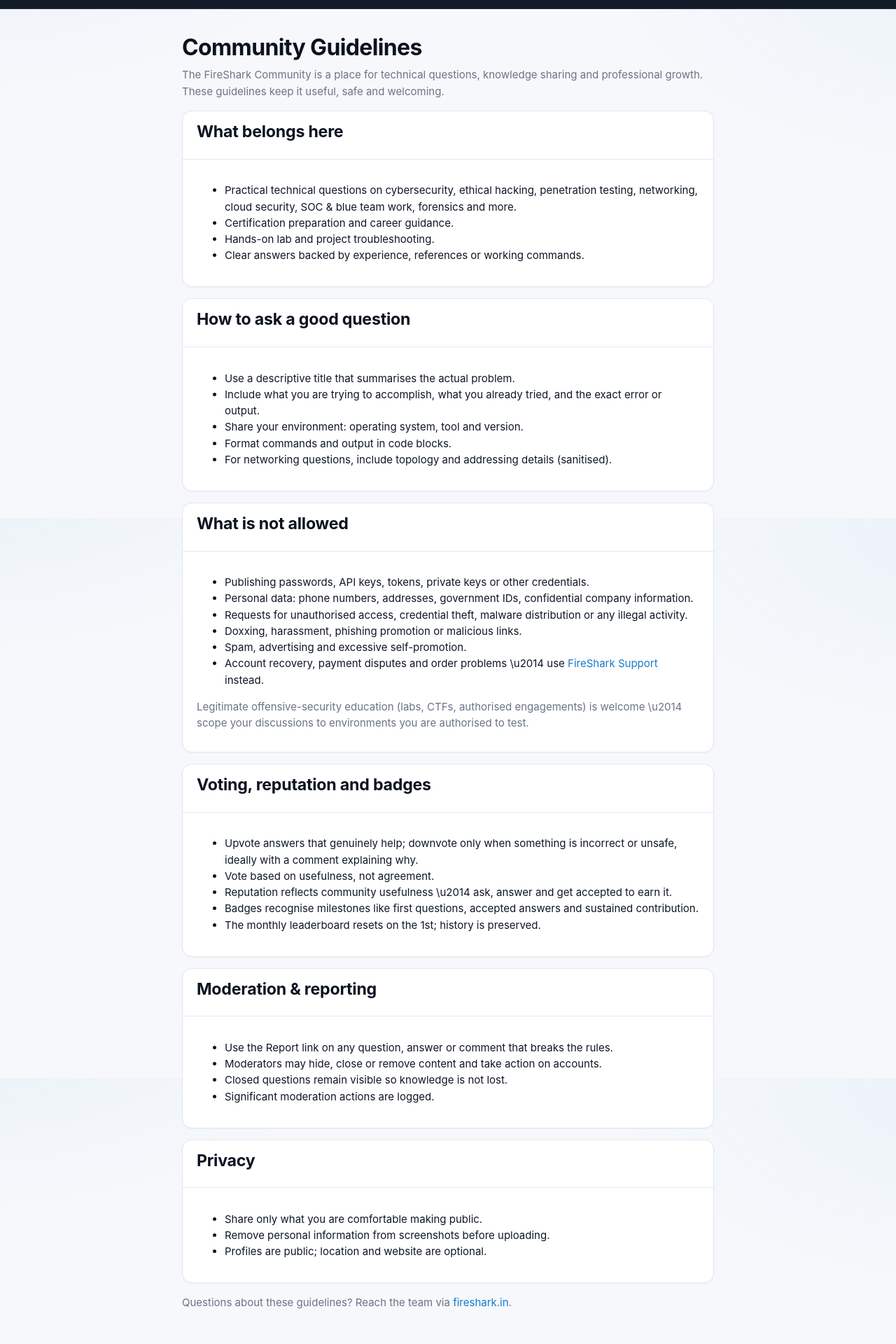
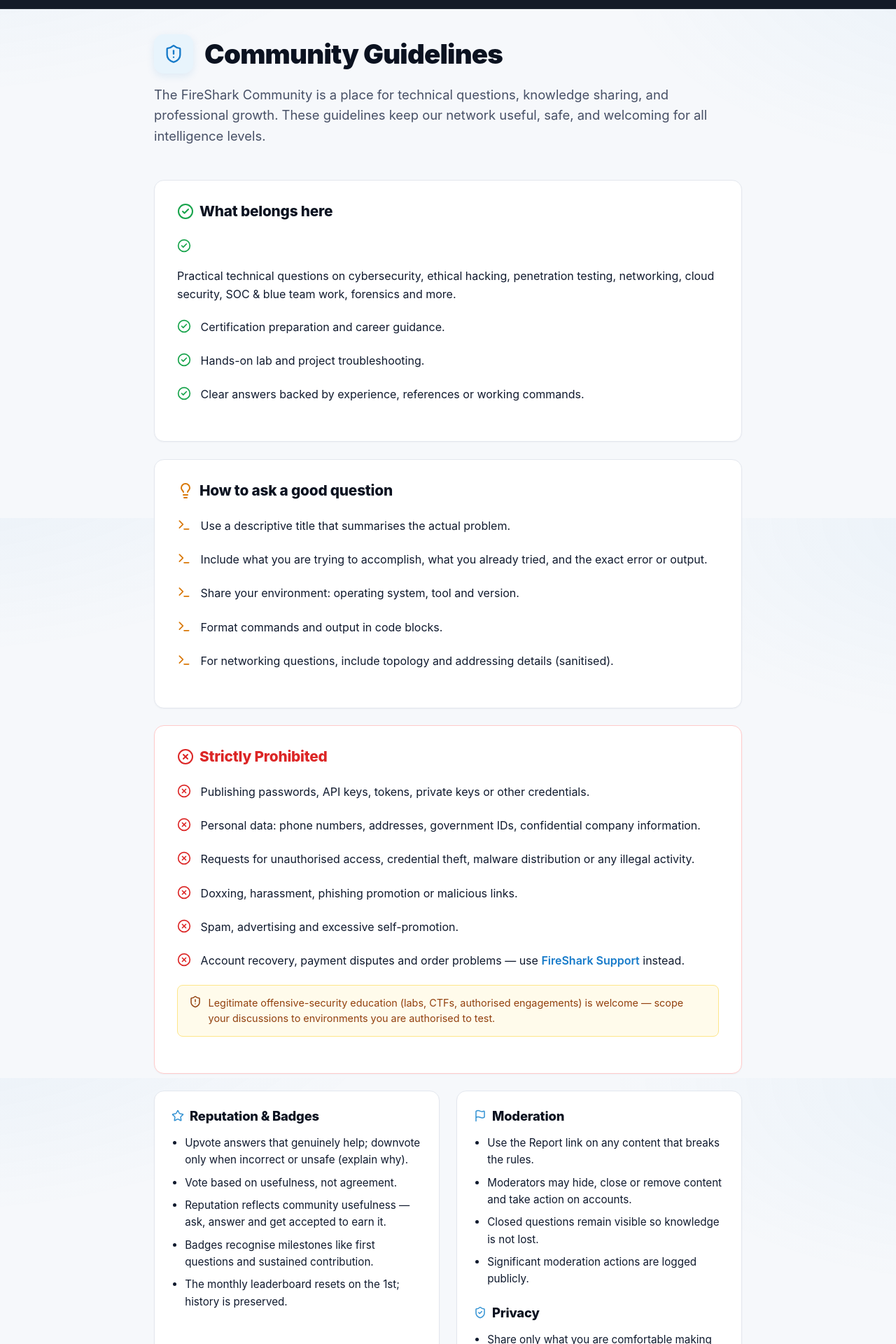
Before and after one commit to singhtanishq/FiresharkCommunity, a React (Vite) app in the folder frontend/: page /community-guidelines in a window 1280 px wide. Shown: the part 60-1980 px from the top of the page at 70% size. Built offline with nearby package versions, Linux system fonts and the light colour scheme; no server answers.

Commit message:
Update Static.tsx

```diff
--- a/frontend/src/pages/Static.tsx
+++ b/frontend/src/pages/Static.tsx
@@ -1,147 +1,255 @@
 import { Link } from 'react-router-dom'
-import { Fish } from 'lucide-react'
+import {
+  Fish, ShieldAlert, CheckCircle2, XCircle,
+  Lightbulb, Star, Flag, ShieldCheck, Zap,
+  Globe, Users, ArrowRight, SearchX, Terminal
+} from 'lucide-react'
+
+// --- Helper component for premium list items ---
+function RuleItem({ icon, text, type = 'default' }: { icon: React.ReactNode, text: React.ReactNode, type?: 'success' | 'danger' | 'info' | 'default' }) {
+  const color =
+    type === 'success' ? 'var(--success)' :
+    type === 'danger' ? 'var(--danger)' :
+    type === 'info' ? '#d97706' : 'var(--brand-blue-500)';
+
+  return (
+    <div className="row" style={{ alignItems: 'flex-start', gap: '0.85rem', marginBottom: '1.25rem' }}>
+      <div style={{ color, flexShrink: 0, marginTop: '2px' }}>{icon}</div>
+      <div style={{ lineHeight: 1.65, color: 'var(--ink-800)', fontSize: '1rem' }}>{text}</div>
+    </div>
+  )
+}
+
+// =====================================================================
+// COMMUNITY GUIDELINES
+// =====================================================================
 
 export function CommunityGuidelines() {
   return (
-    <div className="app-main--narrow" style={{ margin: '0 auto', maxWidth: 760 }}>
-      <h1>Community Guidelines</h1>
-      <p className="muted mb-2">
-        The FireShark Community is a place for technical questions, knowledge sharing and professional growth.
-        These guidelines keep it useful, safe and welcoming.
+    <div className="app-main--narrow" style={{ margin: '0 auto', maxWidth: 840, paddingBottom: '4rem', animation: 'fade-in var(--dur-slow) var(--ease)' }}>
+
+      {/* Premium Header */}
+      <div style={{ marginBottom: '3rem', animation: 'modal-rise var(--dur-slow) var(--ease) 0.05s both' }}>
+        <div className="row" style={{ gap: '1rem', marginBottom: '1rem' }}>
+          <div style={{ width: '56px', height: '56px', borderRadius: 'var(--radius-lg)', background: 'var(--brand-blue-50)', color: 'var(--brand-blue-600)', display: 'grid', placeItems: 'center', boxShadow: '0 4px 12px rgba(22, 122, 201, 0.1)' }}>
+            <ShieldAlert size={28} strokeWidth={2} />
+          </div>
+          <h1 style={{ fontSize: '2.4rem', fontWeight: 900, margin: 0, letterSpacing: '-0.02em', color: 'var(--ink-900)' }}>
+            Community Guidelines
+          </h1>
+        </div>
+        <p style={{ fontSize: '1.15rem', color: 'var(--text-2)', lineHeight: 1.6, margin: 0 }}>
+          The FireShark Community is a place for technical questions, knowledge sharing, and professional growth.
+          These guidelines keep our network useful, safe, and welcoming for all intelligence levels.
         </p>
+      </div>
 
-      <section className="panel mb-2">
-        <div className="panel__header"><h2>What belongs here</h2></div>
-        <div className="panel__body">
-          <ul>
-            <li>Practical technical questions on cybersecurity, ethical hacking, penetration testing, networking, cloud security, SOC & blue team work, forensics and more.</li>
-            <li>Certification preparation and career guidance.</li>
-            <li>Hands-on lab and project troubleshooting.</li>
-            <li>Clear answers backed by experience, references or working commands.</li>
-          </ul>
+      <div style={{ display: 'flex', flexDirection: 'column', gap: '1.5rem' }}>
+        <section className="panel" style={{ padding: '2rem', animation: 'modal-rise var(--dur-slow) var(--ease) 0.1s both' }}>
+          <h2 style={{ fontSize: '1.3rem', fontWeight: 800, marginBottom: '1.5rem', display: 'flex', alignItems: 'center', gap: '0.5rem' }}>
+            <CheckCircle2 color="var(--success)" /> What belongs here
+          </h2>
+          <div>
+            <RuleItem type="success" icon={<CheckCircle2 size={20} />} text="Practical technical questions on cybersecurity, ethical hacking, penetration testing, networking, cloud security, SOC & blue team work, forensics and more." />
+            <RuleItem type="success" icon={<CheckCircle2 size={20} />} text="Certification preparation and career guidance." />
+            <RuleItem type="success" icon={<CheckCircle2 size={20} />} text="Hands-on lab and project troubleshooting." />
+            <RuleItem type="success" icon={<CheckCircle2 size={20} />} text="Clear answers backed by experience, references or working commands." />
           </div>
         </section>
 
-      <section className="panel mb-2">
-        <div className="panel__header"><h2>How to ask a good question</h2></div>
-        <div className="panel__body">
-          <ul>
-            <li>Use a descriptive title that summarises the actual problem.</li>
-            <li>Include what you are trying to accomplish, what you already tried, and the exact error or output.</li>
-            <li>Share your environment: operating system, tool and version.</li>
-            <li>Format commands and output in code blocks.</li>
-            <li>For networking questions, include topology and addressing details (sanitised).</li>
-          </ul>
+        <section className="panel" style={{ padding: '2rem', animation: 'modal-rise var(--dur-slow) var(--ease) 0.15s both' }}>
+          <h2 style={{ fontSize: '1.3rem', fontWeight: 800, marginBottom: '1.5rem', display: 'flex', alignItems: 'center', gap: '0.5rem' }}>
+            <Lightbulb color="#d97706" /> How to ask a good question
+          </h2>
+          <div>
+            <RuleItem type="info" icon={<Terminal size={20} />} text="Use a descriptive title that summarises the actual problem." />
+            <RuleItem type="info" icon={<Terminal size={20} />} text="Include what you are trying to accomplish, what you already tried, and the exact error or output." />
+            <RuleItem type="info" icon={<Terminal size={20} />} text="Share your environment: operating system, tool and version." />
+            <RuleItem type="info" icon={<Terminal size={20} />} text="Format commands and output in code blocks." />
+            <RuleItem type="info" icon={<Terminal size={20} />} text="For networking questions, include topology and addressing details (sanitised)." />
           </div>
         </section>
 
-      <section className="panel mb-2">
-        <div className="panel__header"><h2>What is not allowed</h2></div>
-        <div className="panel__body">
-          <ul>
-            <li>Publishing passwords, API keys, tokens, private keys or other credentials.</li>
-            <li>Personal data: phone numbers, addresses, government IDs, confidential company information.</li>
-            <li>Requests for unauthorised access, credential theft, malware distribution or any illegal activity.</li>
-            <li>Doxxing, harassment, phishing promotion or malicious links.</li>
-            <li>Spam, advertising and excessive self-promotion.</li>
-            <li>Account recovery, payment disputes and order problems \u2014 use <a href="https://fireshark.in/" target="_blank" rel="noopener noreferrer">FireShark Support</a> instead.</li>
-          </ul>
-          <p className="muted">
-            Legitimate offensive-security education (labs, CTFs, authorised engagements) is welcome \u2014 scope your
-            discussions to environments you are authorised to test.
-          </p>
+        <section className="panel" style={{ padding: '2rem', border: '1px solid #fecaca', animation: 'modal-rise var(--dur-slow) var(--ease) 0.2s both' }}>
+          <h2 style={{ fontSize: '1.3rem', fontWeight: 800, marginBottom: '1.5rem', display: 'flex', alignItems: 'center', gap: '0.5rem', color: 'var(--danger)' }}>
+            <XCircle /> Strictly Prohibited
+          </h2>
+          <div>
+            <RuleItem type="danger" icon={<XCircle size={20} />} text="Publishing passwords, API keys, tokens, private keys or other credentials." />
+            <RuleItem type="danger" icon={<XCircle size={20} />} text="Personal data: phone numbers, addresses, government IDs, confidential company information." />
+            <RuleItem type="danger" icon={<XCircle size={20} />} text="Requests for unauthorised access, credential theft, malware distribution or any illegal activity." />
+            <RuleItem type="danger" icon={<XCircle size={20} />} text="Doxxing, harassment, phishing promotion or malicious links." />
+            <RuleItem type="danger" icon={<XCircle size={20} />} text="Spam, advertising and excessive self-promotion." />
+            <RuleItem type="danger" icon={<XCircle size={20} />} text={<>Account recovery, payment disputes and order problems — use <a href="https://fireshark.in/" target="_blank" rel="noopener noreferrer" style={{ fontWeight: 600 }}>FireShark Support</a> instead.</>} />
+          </div>
+          <div className="banner banner--warn mt-2">
+            <ShieldAlert size={18} style={{ flexShrink: 0 }} />
+            <span style={{ fontSize: '0.9rem' }}>Legitimate offensive-security education (labs, CTFs, authorised engagements) is welcome — scope your discussions to environments you are authorised to test.</span>
           </div>
         </section>
 
-      <section className="panel mb-2">
-        <div className="panel__header"><h2>Voting, reputation and badges</h2></div>
-        <div className="panel__body">
-          <ul>
-            <li>Upvote answers that genuinely help; downvote only when something is incorrect or unsafe, ideally with a comment explaining why.</li>
+        <div className="grid-2" style={{ gap: '1.5rem', animation: 'modal-rise var(--dur-slow) var(--ease) 0.25s both' }}>
+          <section className="panel" style={{ padding: '1.5rem' }}>
+            <h2 style={{ fontSize: '1.15rem', fontWeight: 800, marginBottom: '1rem', display: 'flex', alignItems: 'center', gap: '0.5rem' }}>
+              <Star size={18} color="var(--brand-blue-500)" /> Reputation & Badges
+            </h2>
+            <ul style={{ paddingLeft: '1.2rem', margin: 0, color: 'var(--ink-800)', lineHeight: 1.6, fontSize: '0.95rem', display: 'flex', flexDirection: 'column', gap: '0.5rem' }}>
+              <li>Upvote answers that genuinely help; downvote only when incorrect or unsafe (explain why).</li>
               <li>Vote based on usefulness, not agreement.</li>
-            <li>Reputation reflects community usefulness \u2014 ask, answer and get accepted to earn it.</li>
-            <li>Badges recognise milestones like first questions, accepted answers and sustained contribution.</li>
+              <li>Reputation reflects community usefulness — ask, answer and get accepted to earn it.</li>
+              <li>Badges recognise milestones like first questions and sustained contribution.</li>
               <li>The monthly leaderboard resets on the 1st; history is preserved.</li>
             </ul>
-        </div>
           </section>
 
-      <section className="panel mb-2">
-        <div className="panel__header"><h2>Moderation & reporting</h2></div>
-        <div className="panel__body">
-          <ul>
-            <li>Use the Report link on any question, answer or comment that breaks the rules.</li>
+          <section className="panel" style={{ padding: '1.5rem' }}>
+            <h2 style={{ fontSize: '1.15rem', fontWeight: 800, marginBottom: '1rem', display: 'flex', alignItems: 'center', gap: '0.5rem' }}>
+              <Flag size={18} color="var(--brand-blue-500)" /> Moderation
+            </h2>
+            <ul style={{ paddingLeft: '1.2rem', margin: 0, color: 'var(--ink-800)', lineHeight: 1.6, fontSize: '0.95rem', display: 'flex', flexDirection: 'column', gap: '0.5rem' }}>
+              <li>Use the Report link on any content that breaks the rules.</li>
               <li>Moderators may hide, close or remove content and take action on accounts.</li>
               <li>Closed questions remain visible so knowledge is not lost.</li>
-            <li>Significant moderation actions are logged.</li>
+              <li>Significant moderation actions are logged publicly.</li>
             </ul>
-        </div>
-      </section>
 
-      <section className="panel">
-        <div className="panel__header"><h2>Privacy</h2></div>
-        <div className="panel__body">
-          <ul>
+            <h2 style={{ fontSize: '1.15rem', fontWeight: 800, margin: '1.5rem 0 1rem', display: 'flex', alignItems: 'center', gap: '0.5rem' }}>
+              <ShieldCheck size={18} color="var(--brand-blue-500)" /> Privacy
+            </h2>
+            <ul style={{ paddingLeft: '1.2rem', margin: 0, color: 'var(--ink-800)', lineHeight: 1.6, fontSize: '0.95rem', display: 'flex', flexDirection: 'column', gap: '0.5rem' }}>
               <li>Share only what you are comfortable making public.</li>
               <li>Remove personal information from screenshots before uploading.</li>
               <li>Profiles are public; location and website are optional.</li>
             </ul>
-        </div>
           </section>
-
-      <p className="muted mt-2">Questions about these guidelines? Reach the team via <a href="https://fireshark.in/" target="_blank" rel="noopener noreferrer">fireshark.in</a>.</p>
-    </div>
-  )
-}
-
-export function About() {
-  return (
-    <div className="app-main--narrow" style={{ margin: '0 auto', maxWidth: 760 }}>
-      <h1>About the FireShark Community</h1>
-      <p className="muted mb-2">
-        The FireShark Community is a public question-and-answer platform for cybersecurity professionals, learners,
-        ethical hackers and technology enthusiasts.
-      </p>
-
-      <div className="panel mb-2">
-        <div className="panel__body">
-          <h2>Ask. Answer. Learn.</h2>
-          <p>
-            Ask a technical question and get answers from practitioners. Vote for the answers that help. Accept the
-            answer that solved your problem. Over time, the best discussions become a public, searchable knowledge
-            base that helps the next person with the same problem.
-          </p>
-          <h2>Part of the FireShark ecosystem</h2>
-          <p>
-            The community connects naturally with the wider FireShark ecosystem \u2014 the main website, FireShark
-            Academy, the learning platform and fireshark.ai. Learners can bring real questions from labs and
-            courses, and experienced professionals can share what actually works.
-          </p>
-          <h2>Human answers, human moderation</h2>
-          <p>
-            Answers here come from people, not bots. Content is reviewed by human moderators, reputation is earned
-            through genuinely useful participation, and the leaderboard rewards monthly contribution.
-          </p>
         </div>
       </div>
 
-      <div className="row">
-        <Link to="/ask" className="btn btn--fire">Ask your first question</Link>
-        <Link to="/questions" className="btn btn--ghost">Explore questions</Link>
+      <div style={{ textAlign: 'center', marginTop: '3rem', paddingTop: '2rem', borderTop: '1px solid var(--border)', animation: 'fade-in var(--dur-slow) var(--ease) 0.3s both' }}>
+        <p className="muted" style={{ fontSize: '1rem' }}>
+          Questions about these guidelines? Reach the core team via <a href="https://fireshark.in/" target="_blank" rel="noopener noreferrer" style={{ fontWeight: 600 }}>fireshark.in</a>.
+        </p>
       </div>
     </div>
   )
 }
 
-export function NotFound() {
+// =====================================================================
+// ABOUT
+// =====================================================================
+
+export function About() {
   return (
-    <div className="panel" style={{ maxWidth: 480, margin: '3rem auto' }}>
-      <div className="panel__body" style={{ textAlign: 'center' }}>
-        <Fish size={48} strokeWidth={1.5} aria-hidden="true" />
-        <h1>404</h1>
-        <p className="muted">The page you are looking for doesn't exist or has been moved.</p>
-        <Link to="/" className="btn btn--primary">Back to the community</Link>
+    <div className="app-main" style={{ animation: 'fade-in var(--dur-slow) var(--ease)' }}>
+
+      {/* Hero Section */}
+      <div style={{ textAlign: 'center', maxWidth: '800px', margin: '0 auto 4rem', animation: 'modal-rise var(--dur-slow) var(--ease) 0.05s both' }}>
+        <div style={{ display: 'inline-flex', alignItems: 'center', justifyContent: 'center', width: '72px', height: '72px', borderRadius: '50%', background: 'linear-gradient(135deg, var(--brand-blue-600), var(--brand-blue-400))', color: '#fff', marginBottom: '1.5rem', boxShadow: 'var(--shadow-blue)' }}>
+          <Globe size={36} strokeWidth={2} />
+        </div>
+        <h1 style={{ fontSize: '3rem', fontWeight: 900, letterSpacing: '-0.03em', color: 'var(--ink-900)', lineHeight: 1.1, marginBottom: '1rem' }}>
+          About the FireShark Community
+        </h1>
+        <p style={{ fontSize: '1.25rem', color: 'var(--text-2)', lineHeight: 1.6, maxWidth: '680px', margin: '0 auto' }}>
+          A public question-and-answer platform built exclusively for cybersecurity professionals, learners, ethical hackers, and technology enthusiasts.
+        </p>
+      </div>
+
+      {/* Feature Cards Grid */}
+      <div className="grid-3" style={{ gap: '2rem', marginBottom: '4rem', animation: 'modal-rise var(--dur-slow) var(--ease) 0.15s both' }}>
+
+        <div className="panel" style={{ padding: '2.5rem 2rem', textAlign: 'center', transition: 'transform 0.3s ease', borderTop: '4px solid var(--brand-blue-400)' }} onMouseOver={e => e.currentTarget.style.transform = 'translateY(-5px)'} onMouseOut={e => e.currentTarget.style.transform = 'none'}>
+          <div style={{ width: '48px', height: '48px', background: 'var(--brand-blue-50)', color: 'var(--brand-blue-600)', borderRadius: '50%', display: 'grid', placeItems: 'center', margin: '0 auto 1.5rem' }}>
+            <Zap size={24} />
+          </div>
+          <h2 style={{ fontSize: '1.3rem', fontWeight: 800, marginBottom: '1rem' }}>Ask. Answer. Learn.</h2>
+          <p style={{ color: 'var(--text-2)', lineHeight: 1.6, fontSize: '0.95rem', margin: 0 }}>
+            Ask technical questions and get answers from active practitioners. Vote for the intelligence that helps. Over time, the best discussions become a public, searchable knowledge base.
+          </p>
+        </div>
+
+        <div className="panel" style={{ padding: '2.5rem 2rem', textAlign: 'center', transition: 'transform 0.3s ease', borderTop: '4px solid #f2600c' }} onMouseOver={e => e.currentTarget.style.transform = 'translateY(-5px)'} onMouseOut={e => e.currentTarget.style.transform = 'none'}>
+          <div style={{ width: '48px', height: '48px', background: '#ffedd5', color: '#f2600c', borderRadius: '50%', display: 'grid', placeItems: 'center', margin: '0 auto 1.5rem' }}>
+            <Globe size={24} />
+          </div>
+          <h2 style={{ fontSize: '1.3rem', fontWeight: 800, marginBottom: '1rem' }}>The Ecosystem</h2>
+          <p style={{ color: 'var(--text-2)', lineHeight: 1.6, fontSize: '0.95rem', margin: 0 }}>
+            Connected seamlessly with the wider FireShark ecosystem. Learners bring real questions from labs and courses, while experienced professionals share real-world tactics.
+          </p>
+        </div>
+
+        <div className="panel" style={{ padding: '2.5rem 2rem', textAlign: 'center', transition: 'transform 0.3s ease', borderTop: '4px solid var(--success)' }} onMouseOver={e => e.currentTarget.style.transform = 'translateY(-5px)'} onMouseOut={e => e.currentTarget.style.transform = 'none'}>
+          <div style={{ width: '48px', height: '48px', background: 'var(--success-bg)', color: 'var(--success)', borderRadius: '50%', display: 'grid', placeItems: 'center', margin: '0 auto 1.5rem' }}>
+            <Users size={24} />
+          </div>
+          <h2 style={{ fontSize: '1.3rem', fontWeight: 800, marginBottom: '1rem' }}>Human Driven</h2>
+          <p style={{ color: 'var(--text-2)', lineHeight: 1.6, fontSize: '0.95rem', margin: 0 }}>
+            Answers here come from people, not bots. Content is reviewed by human moderators, reputation is earned authentically, and the leaderboard rewards genuine contribution.
+          </p>
+        </div>
+
+      </div>
+
+      {/* Footer CTA */}
+      <div style={{ textAlign: 'center', animation: 'fade-in var(--dur-slow) var(--ease) 0.25s both' }}>
+        <h2 style={{ fontSize: '1.8rem', fontWeight: 800, marginBottom: '1.5rem' }}>Ready to contribute?</h2>
+        <div className="row" style={{ justifyContent: 'center', gap: '1rem' }}>
+          <Link to="/ask" className="btn btn--fire btn--xl" style={{ borderRadius: '99px', padding: '0.8rem 2rem' }}>
+            Ask your first question
+          </Link>
+          <Link to="/questions" className="btn btn--ghost btn--xl" style={{ borderRadius: '99px', padding: '0.8rem 2rem' }}>
+            Explore the feed <ArrowRight size={18} style={{ marginLeft: 4 }} />
+          </Link>
+        </div>
       </div>
     </div>
   )
 }
+
+// =====================================================================
+// NOT FOUND (404)
+// =====================================================================
+
+export function NotFound() {
+  return (
+    <div className="app-main" style={{ display: 'grid', placeItems: 'center', minHeight: '70vh', animation: 'fade-in var(--dur-slow) var(--ease)' }}>
+      <div style={{ textAlign: 'center', maxWidth: '500px', animation: 'modal-rise var(--dur-slow) var(--ease) 0.1s both' }}>
+
+        {/* Animated Float Container */}
+        <div style={{
+          display: 'inline-block',
+          animation: 'float 6s ease-in-out infinite',
+          color: 'var(--brand-blue-300)',
+          marginBottom: '1.5rem'
+        }}>
+          <Fish size={80} strokeWidth={1.5} aria-hidden="true" />
+        </div>
+
+        {/* We need a simple float keyframe for the fish */}
+        <style>{`
+          @keyframes float {
+            0%, 100% { transform: translateY(0px) rotate(0deg); }
+            50% { transform: translateY(-15px) rotate(5deg); }
+          }
+        `}</style>
+
+        <h1 style={{ fontSize: '5rem', fontWeight: 900, lineHeight: 1, margin: '0 0 1rem', color: 'var(--ink-900)', letterSpacing: '-0.05em' }}>
+          404
+        </h1>
+
+        <div className="row" style={{ justifyContent: 'center', gap: '0.5rem', marginBottom: '1.5rem' }}>
+          <SearchX size={20} color="var(--danger)" />
+          <h2 style={{ fontSize: '1.4rem', fontWeight: 700, margin: 0, color: 'var(--ink-800)' }}>Target Not Found</h2>
+        </div>
+
+        <p style={{ color: 'var(--text-2)', fontSize: '1.1rem', lineHeight: 1.6, marginBottom: '2.5rem' }}>
+          The intelligence record you are looking for has either been moved, classified, or never existed in the database.
+        </p>
+
+        <Link to="/" className="btn btn--primary btn--lg" style={{ borderRadius: '99px', padding: '0.8rem 2rem' }}>
+          Return to Base
+        </Link>
+      </div>
+    </div>
+  )
+}
```
Lines whose indentation alone changed are shown as unchanged.
